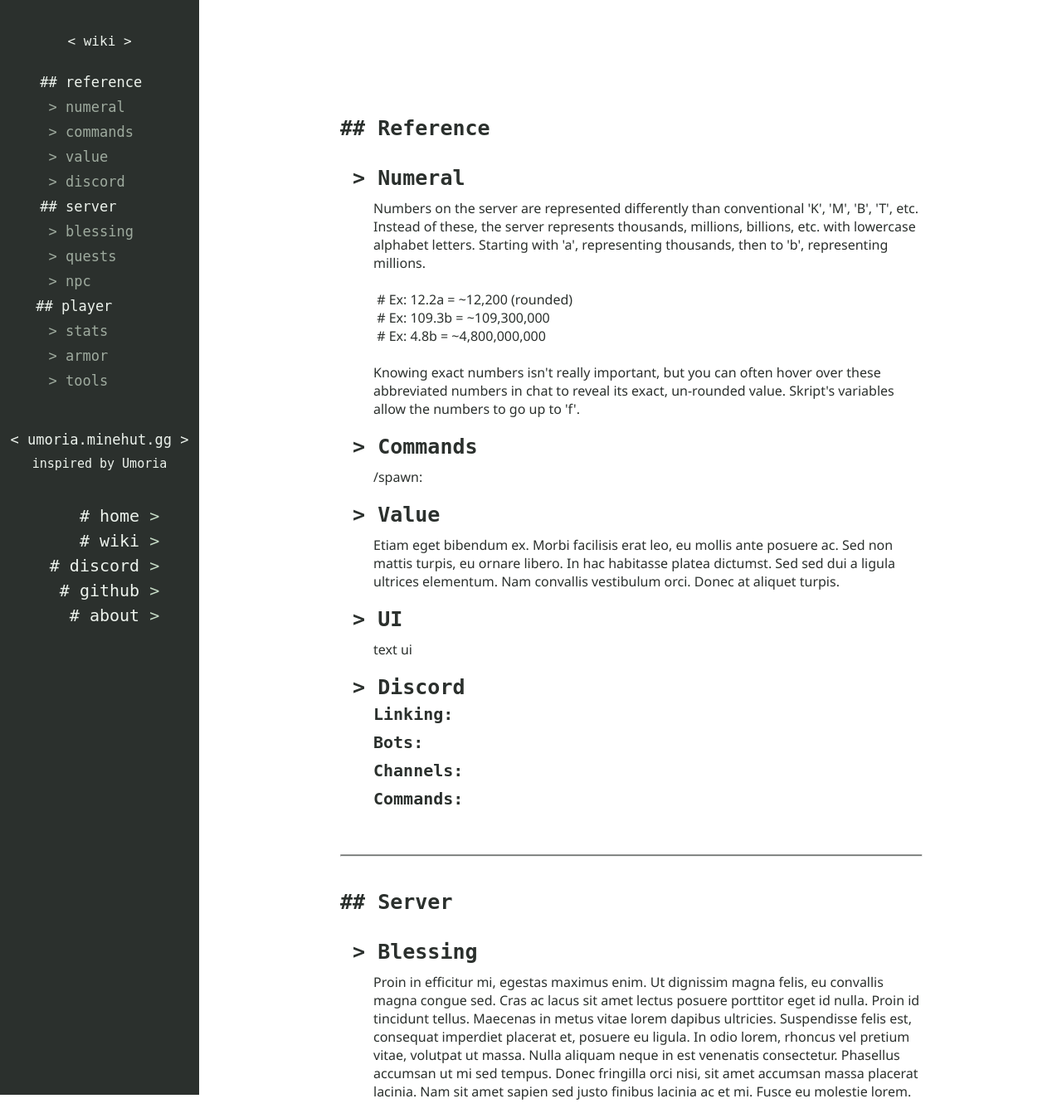
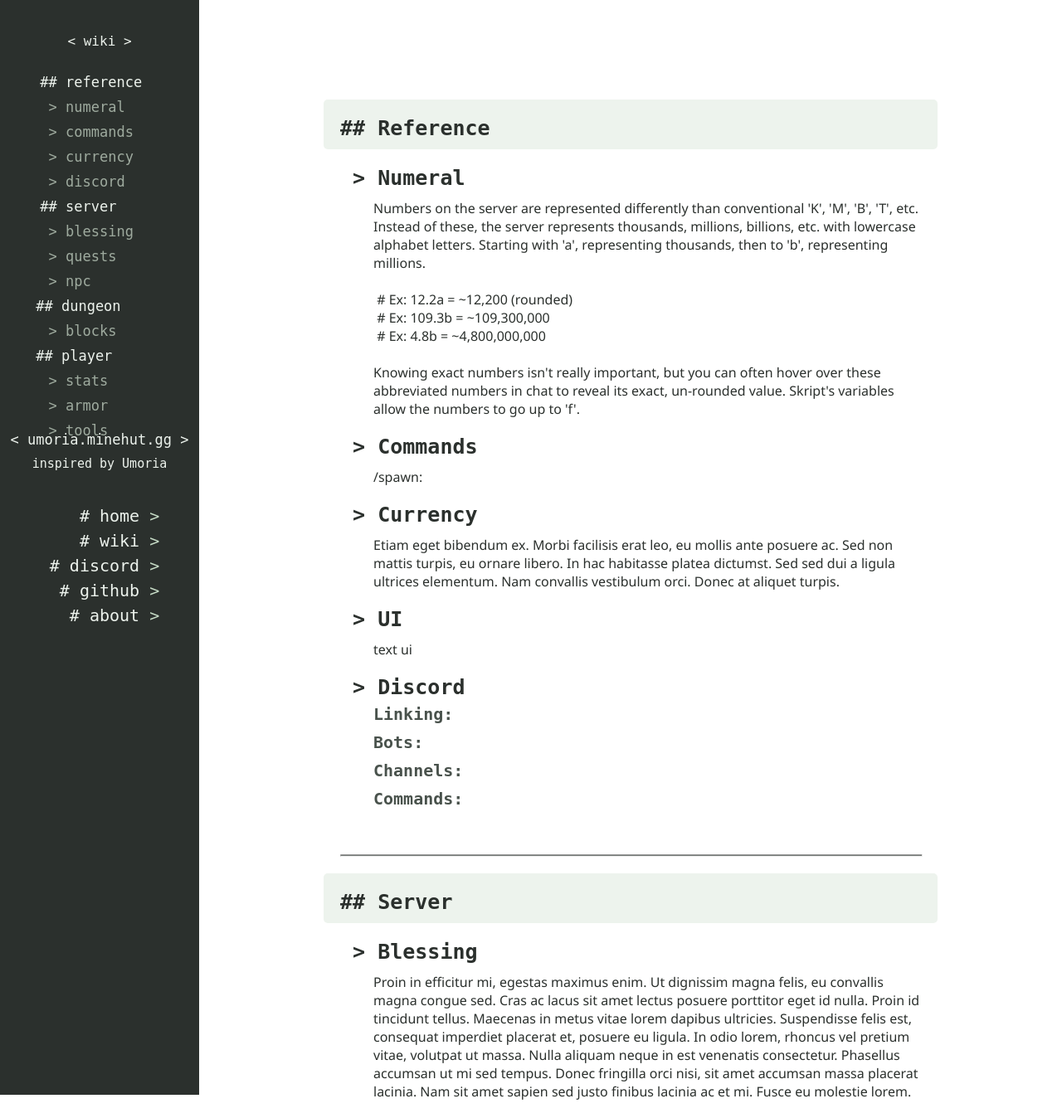
Before and after one commit to Javascript-void0/Minehut, a Flask app: page /wiki/ in a window 1280 px wide. Shown: the top 1348 px of the page at 83% size. Run offline with Flask 2, Linux system fonts and the light colour scheme.

Commit message:
more wiki

```diff
--- a/web/static/style.css
+++ b/web/static/style.css
@@ -1,10 +1,12 @@
 :root {
 	--color-dark: #2b302d;
+	--color-dark-lighter: #49524c;
 	--color-dark-hover: #747976;
 	--color-light: #edf3ed;
 	--color-light-hover: #9eaa9e;
 	--color-link: #c6dbc6;
-	--color-link-hover: rgb(202, 218, 202);
+	--color-link-hover: #cadaca;
+	--color-content-link: #63a581;
 	--menu-width: 240px;
 }
 
@@ -66,14 +68,28 @@ body {
 	margin-left: 40px;
 	font-size: 20px;
 	line-height: 15px;
-	/* padding-top: 7px; */
+	color: var(--color-dark-lighter);
 }
 
 .content a {
 	text-decoration: none;
-	color: var(--color-light-hover);
+	color: var(--color-content-link);
 }
 
 .content a:hover {
 	color: var(--color-dark-hover);
 }
+
+.content code {
+	background: var(--color-link);
+	border-radius: 3px;
+	padding: 3px;
+}
+
+.wiki-section {
+	background-color: var(--color-light);
+	border-radius: 5px;
+	padding-left: 20px;
+	padding-right: 20px;
+	margin-left: -20px;
+}
--- a/web/templates/base.html
+++ b/web/templates/base.html
@@ -36,13 +36,16 @@
 					<h1><a href='#reference'>## reference&nbsp&nbsp</a></h1>
 					<h1 class='sub'><a href='#numeral'>&nbsp> numeral&nbsp&nbsp&nbsp&nbsp</a></h1>
 					<h1 class='sub'><a href='#commands'>&nbsp> commands&nbsp&nbsp&nbsp</a></h1>
-					<h1 class='sub'><a href='#value'>&nbsp> value&nbsp&nbsp&nbsp&nbsp&nbsp&nbsp</a></h1>
+					<h1 class='sub'><a href='#currency'>&nbsp> currency&nbsp&nbsp&nbsp</a></h1>
 					<h1 class='sub'><a href='#discord'>&nbsp> discord&nbsp&nbsp&nbsp&nbsp</a></h1>
 
 					<h1><a href='#server'>## server&nbsp&nbsp&nbsp&nbsp&nbsp</a></h1>
 					<h1 class='sub'><a href='#blessing'>&nbsp> blessing&nbsp&nbsp&nbsp</a></h1>
 					<h1 class='sub'><a href='#quests'>&nbsp> quests&nbsp&nbsp&nbsp&nbsp&nbsp</a></h1>
 					<h1 class='sub'><a href='#npc'>&nbsp> npc&nbsp&nbsp&nbsp&nbsp&nbsp&nbsp&nbsp&nbsp</a></h1>
+
+					<h1><a href='#dungeon'>## dungeon&nbsp&nbsp&nbsp&nbsp&nbsp</a></h1>
+					<h1 class='sub'><a href='#blocks'>&nbsp> blocks&nbsp&nbsp&nbsp&nbsp&nbsp</a></h1>
 
 					<h1><a href='#player'>## player&nbsp&nbsp&nbsp&nbsp&nbsp&nbsp</a></h1>
 					<h1 class='sub'><a href='#stats'>&nbsp> stats&nbsp&nbsp&nbsp&nbsp&nbsp&nbsp</a></h1>
--- a/web/templates/wiki.html
+++ b/web/templates/wiki.html
@@ -9,10 +9,8 @@ Wiki | umoria.minehut.gg
 
 {% block body %}
 
-<h1 id='reference'> ## Reference </h1>
-
+<h1 id='reference' class='wiki-section'> ## Reference </h1>
 <h1 id='numeral'> &nbsp> Numeral</h1>
-
 <p>
 Numbers on the server are represented differently than conventional 'K', 'M', 'B', 'T', etc. Instead of these, the server represents thousands, millions, billions, etc. with lowercase alphabet letters. Starting with 'a', representing thousands, then to 'b', representing millions.
 <br>
@@ -24,25 +22,21 @@ Wiki | umoria.minehut.gg
 </p>
 
 <h1 id='commands'> &nbsp> Commands</h1>
-
 <p>
-	<code></code>/spawn:
+/spawn:
 </p>
 
-<h1 id='value'> &nbsp> Value</h1>
-
+<h1 id='currency'> &nbsp> Currency</h1>
 <p>
 Etiam eget bibendum ex. Morbi facilisis erat leo, eu mollis ante posuere ac. Sed non mattis turpis, eu ornare libero. In hac habitasse platea dictumst. Sed sed dui a ligula ultrices elementum. Nam convallis vestibulum orci. Donec at aliquet turpis.
 </p>
 
 <h1 id='ui'> &nbsp> UI</h1>
-
 <p>
 text ui
 </p>
 
 <h1 id='discord'> &nbsp> Discord</h1>
-
 <p>
 <h2>Linking:</h2>
 <br><h2>Bots:</h2>
@@ -50,50 +44,64 @@ Wiki | umoria.minehut.gg
 <br><h2>Commands:</h2>
 </p>
 
+
+
+
+
 <br><hr>
-
-<h1 id='server'> ## Server </h1>
-
+<h1 id='server' class='wiki-section'> ## Server </h1>
 <h1 id='blessing'> &nbsp> Blessing</h1>
-
 <p>
 Proin in efficitur mi, egestas maximus enim. Ut dignissim magna felis, eu convallis magna congue sed. Cras ac lacus sit amet lectus posuere porttitor eget id nulla. Proin id tincidunt tellus. Maecenas in metus vitae lorem dapibus ultricies. Suspendisse felis est, consequat imperdiet placerat et, posuere eu ligula. In odio lorem, rhoncus vel pretium vitae, volutpat ut massa. Nulla aliquam neque in est venenatis consectetur. Phasellus accumsan ut mi sed tempus. Donec fringilla orci nisi, sit amet accumsan massa placerat lacinia. Nam sit amet sapien sed justo finibus lacinia ac et mi. Fusce eu molestie lorem.
 </p>
 
 <h1 id='quests'> &nbsp> Quests</h1>
-
 <p>
 Interdum et malesuada fames ac ante ipsum primis in faucibus. Cras in orci eget ligula convallis lobortis non eu lorem. Integer quis aliquet quam. Curabitur porta vitae erat accumsan tempor. Pellentesque habitant morbi tristique senectus et netus et malesuada fames ac turpis egestas. Suspendisse tortor nibh, efficitur et velit auctor, dignissim porttitor ipsum. Morbi luctus porta posuere. Suspendisse sit amet mauris sed purus mattis molestie in et odio. Nulla tristique varius condimentum. Sed interdum imperdiet posuere.
 </p>
 
 <h1 id='npc'> &nbsp> Npc</h1>
-
 <p>
 Lorem ipsum dolor sit amet, consectetur adipiscing elit. Quisque eu purus rhoncus ante maximus rhoncus sit amet eleifend nisi. Vivamus condimentum viverra erat id pulvinar. Suspendisse dictum egestas nunc, et hendrerit arcu facilisis ac. Cras venenatis pulvinar ornare. Etiam ultrices ipsum nec justo gravida, sit amet sagittis lorem varius. Vestibulum sit amet tortor in neque congue pharetra. Integer sit amet nulla venenatis, iaculis eros eu, sodales dolor. Cras lorem eros, semper sit amet ipsum non, malesuada feugiat quam. Vivamus consequat pretium justo auctor feugiat. Aenean elementum neque lorem, eget commodo neque molestie id. Sed eu gravida risus, sed venenatis tellus. Praesent id maximus neque. Etiam nisl ex, porta ac varius id, dapibus sit amet urna.
 </p>
 
+
+
+
+
 <br><hr>
+<h1 id='dungeon' class='wiki-section'> ## Dungeon </h1>
+<br><p>Rooms throughout the dungeon are randomized. Location of chests and mob types are also randomized (except special rooms). </p>
 
-<h1 id='player'> ## Player </h1>
+<h1 id='blocks'> &nbsp> Blocks</h1>
+<p>
+<h2>Lodestone : </h2>
+<br><p>Generate next room</p>
+<br><h2>Chest : </h2>
+<br><p>Generated randomly throughout rooms. <code>Shift + Left Click</code> to loot all, except for arrows. </p>
+<br><h2>Cracked Stone Bricks : </h2>
+<br><p>You can break cracked stone bricks with a <a href='#tools'>pickaxe</a>. </p>
 
+
+
+
+
+<br><hr>
+<h1 id='player' class='wiki-section'> ## Player </h1>
 <h1 id='stats'> &nbsp> Stats</h1>
-
 <p>
-	Health:
-	<br>Defense:
-	<br>Damage:
-	<br>Level:
-
+	<h2>Health : </h2>
+	<br><h2>Defense : </h2>
+	<br><h2>Damage : </h2>
+	<br><h2>Level : </h2>
 </p>
 
 <h1 id='armor'> &nbsp> Armor</h1>
-
 <p>
 Etiam eget bibendum ex. Morbi facilisis erat leo, eu mollis ante posuere ac. Sed non mattis turpis, eu ornare libero. In hac habitasse platea dictumst. Sed sed dui a ligula ultrices elementum. Nam convallis vestibulum orci. Donec at aliquet turpis.
 </p>
 
 <h1 id='tools'> &nbsp> Tools</h1>
-
 <p>
 Lorem ipsum dolor sit amet, consectetur adipiscing elit. Quisque eu purus rhoncus ante maximus rhoncus sit amet eleifend nisi. Vivamus condimentum viverra erat id pulvinar. Suspendisse dictum egestas nunc, et hendrerit arcu facilisis ac. Cras venenatis pulvinar ornare. Etiam ultrices ipsum nec justo gravida, sit amet sagittis lorem varius. Vestibulum sit amet tortor in neque congue pharetra. Integer sit amet nulla venenatis, iaculis eros eu, sodales dolor. Cras lorem eros, semper sit amet ipsum non, malesuada feugiat quam. Vivamus consequat pretium justo auctor feugiat. Aenean elementum neque lorem, eget commodo neque molestie id. Sed eu gravida risus, sed venenatis tellus. Praesent id maximus neque. Etiam nisl ex, porta ac varius id, dapibus sit amet urna.
 </p>
```
Lines whose indentation alone changed are shown as unchanged.
